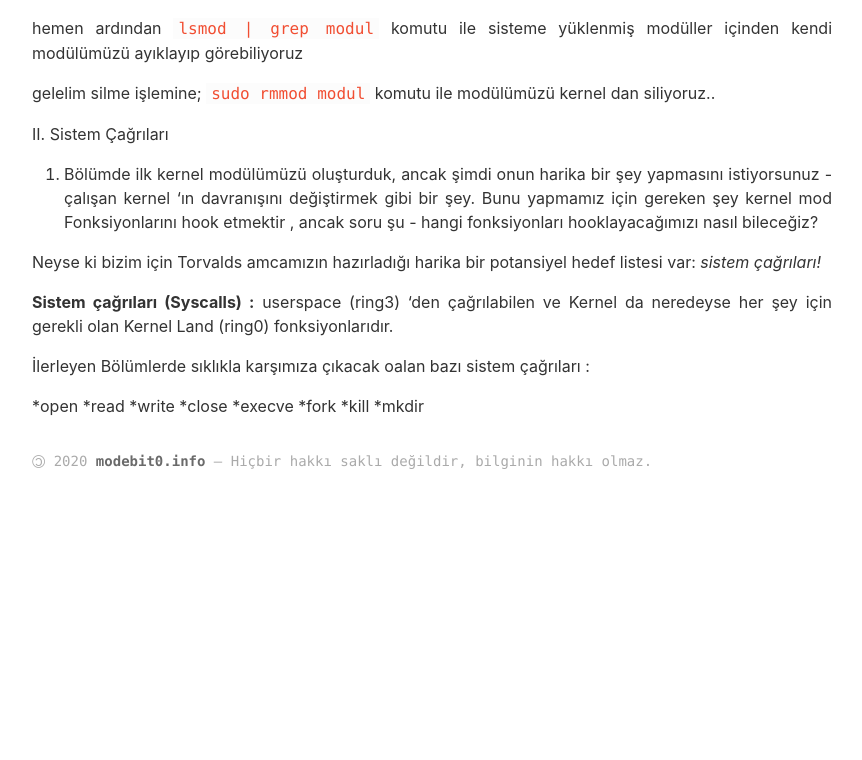
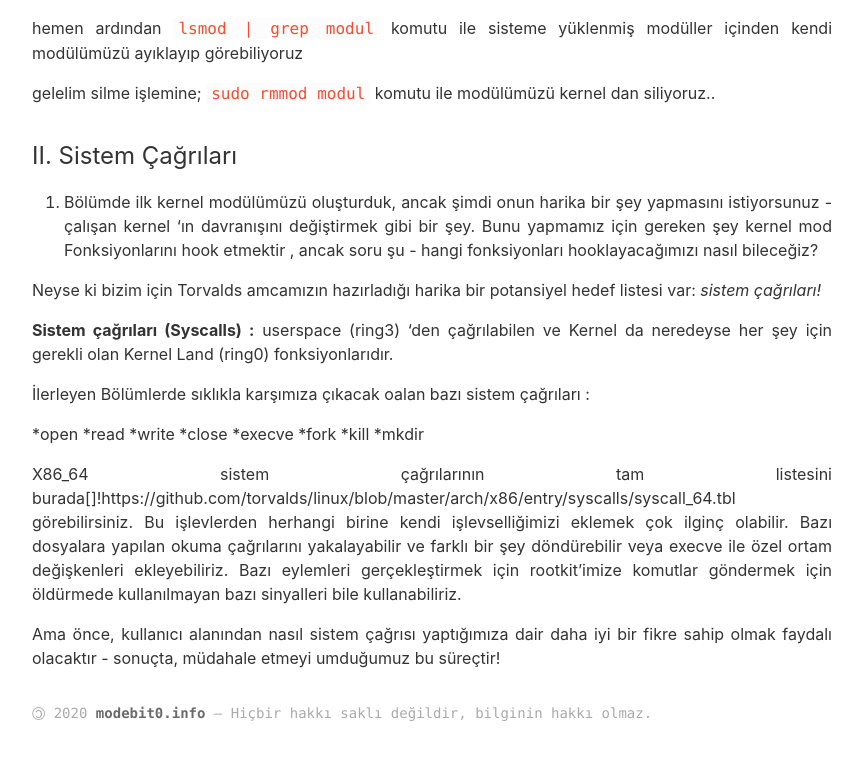
Before and after one commit to onkagitci/onkagitci, a Jekyll site: the page built from _posts/2020-12-24-Linux-Kernel-Rootkit-Development-(Part-1).md, in a window 1280 px wide and 900 px high, scrolled down 3160 px. Shown: the top 760 px of the window, without its empty margins (8-870 px from the left). Built offline with Jekyll 4.4.1, drawn with Linux system fonts in a browser that asks for light colours; before the commit the page ends 3808 px from its top, so only the background shows below that.

Commit message:
Update 2020-12-24-Linux-Kernel-Rootkit-Development-(Part-1).md

```diff
--- a/_posts/2020-12-24-Linux-Kernel-Rootkit-Development-(Part-1).md
+++ b/_posts/2020-12-24-Linux-Kernel-Rootkit-Development-(Part-1).md
@@ -145,7 +145,7 @@ hemen ardından `lsmod | grep modul` komutu ile sisteme yüklenmiş modüller i
 gelelim silme işlemine; `sudo rmmod modul` komutu ile modülümüzü kernel dan siliyoruz..
 
 
-II. Sistem Çağrıları
+### II. Sistem Çağrıları
 
 1. Bölümde ilk kernel modülümüzü oluşturduk, ancak şimdi onun harika bir şey yapmasını istiyorsunuz - çalışan kernel 'ın davranışını değiştirmek gibi bir şey. Bunu yapmamız için gereken şey kernel mod Fonksiyonlarını hook etmektir , ancak soru şu - hangi fonksiyonları hooklayacağımızı nasıl bileceğiz?
 
@@ -163,3 +163,8 @@ Neyse ki bizim için Torvalds amcamızın hazırladığı harika bir potansiyel
    *fork
    *kill
    *mkdir
+
+
+X86_64 sistem çağrılarının tam listesini burada[]!https://github.com/torvalds/linux/blob/master/arch/x86/entry/syscalls/syscall_64.tbl görebilirsiniz. Bu işlevlerden herhangi birine kendi işlevselliğimizi eklemek çok ilginç olabilir. Bazı dosyalara yapılan okuma çağrılarını yakalayabilir ve farklı bir şey döndürebilir veya execve ile özel ortam değişkenleri ekleyebiliriz. Bazı eylemleri gerçekleştirmek için rootkit'imize komutlar göndermek için öldürmede kullanılmayan bazı sinyalleri bile kullanabiliriz.
+
+Ama önce, kullanıcı alanından nasıl sistem çağrısı yaptığımıza dair daha iyi bir fikre sahip olmak faydalı olacaktır - sonuçta, müdahale etmeyi umduğumuz bu süreçtir!
```
